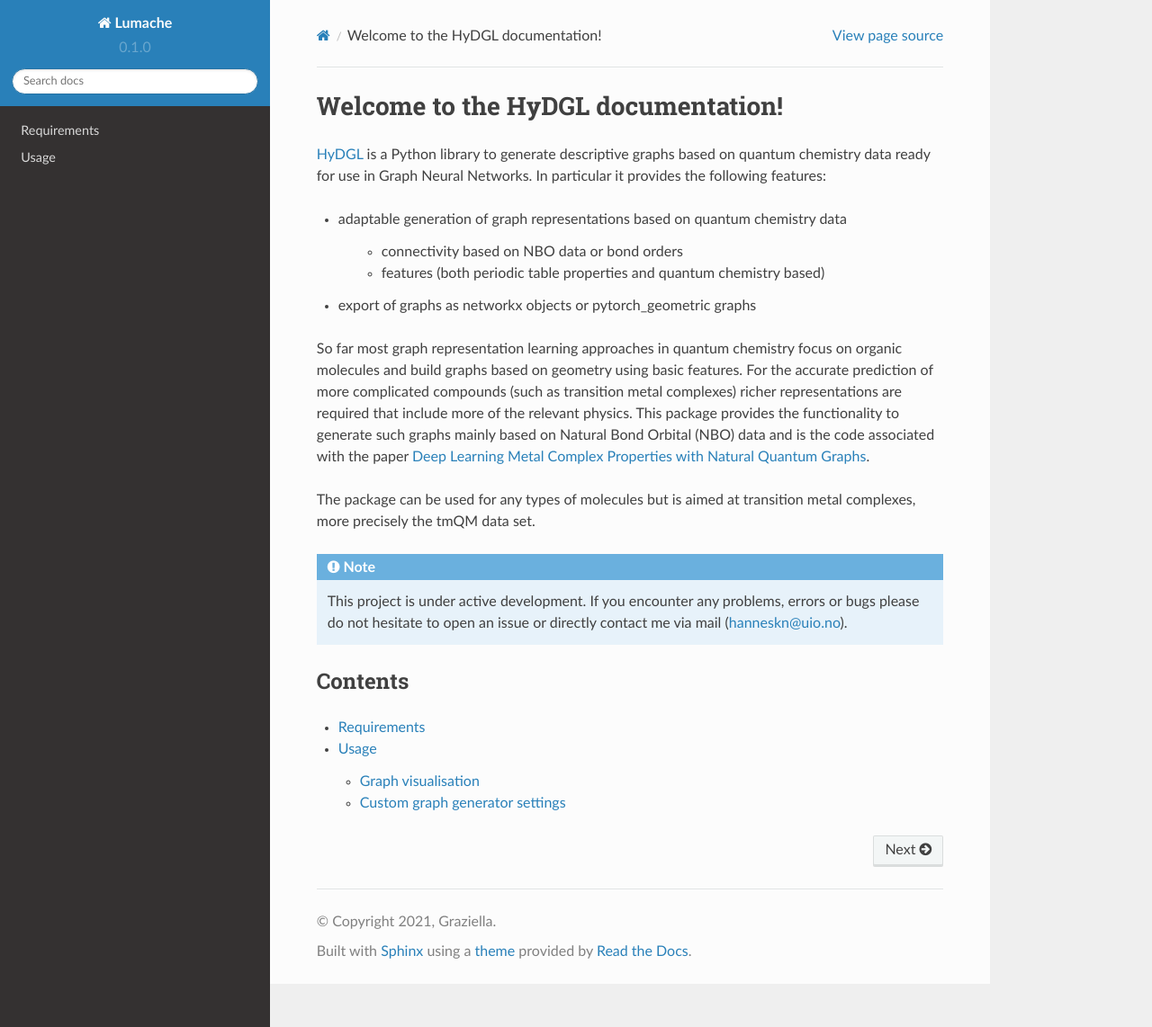
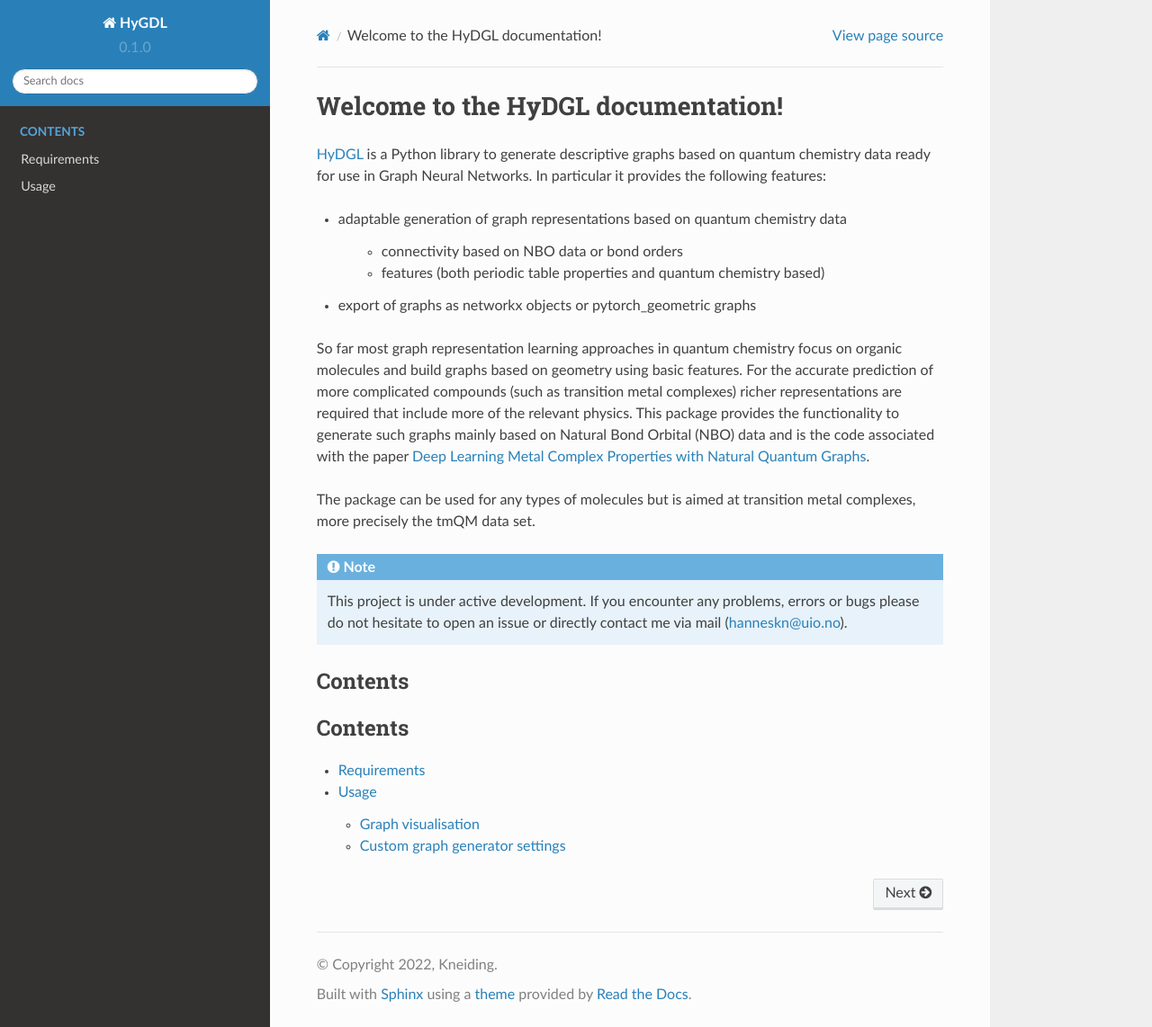
Before and after one commit to uiocompcat/HyDGL, a Sphinx documentation site: the page built from doc/source/index.rst, in a window 1280 px wide and 1142 px high. Shown: the whole window at 90% size. Built offline with Sphinx 7.4.7 and the Read the Docs theme 2.0.0, drawn with Linux system fonts in a browser that asks for light colours.

Commit message:
updated documentation

```diff
--- a/doc/source/conf.py
+++ b/doc/source/conf.py
@@ -2,9 +2,9 @@
 
 # -- Project information
 
-project = 'Lumache'
-copyright = '2021, Graziella'
-author = 'Graziella'
+project = 'HyGDL'
+copyright = '2022, Kneiding'
+author = 'Hannes Kneiding'
 
 release = '0.1'
 version = '0.1.0'
--- a/doc/source/index.rst
+++ b/doc/source/index.rst
@@ -22,6 +22,7 @@
 --------
 
 .. toctree::
+   :caption: Contents
 
    requirements
    installation
```
